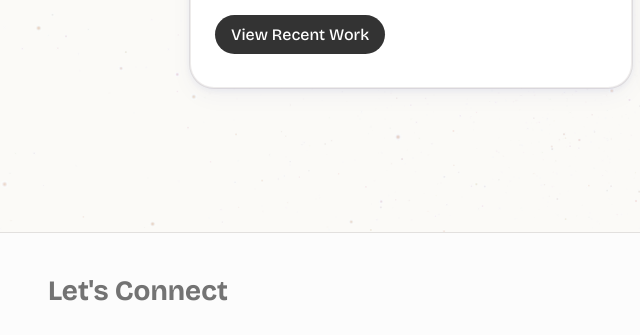
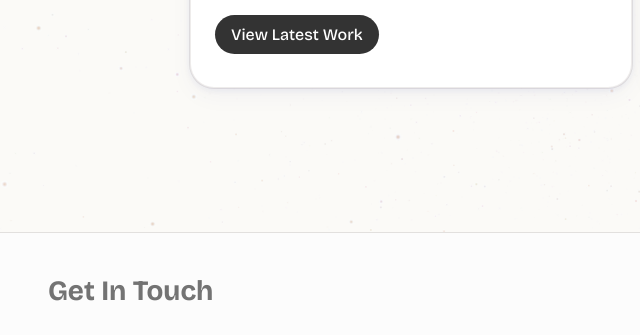
Before and after one commit to Elapache98/demo, a website with bundled scripts: page index.html in a window 1280 px wide. Shown: the part 462-797 px from the top of the page, 0-640 px from the left. Built offline with nearby package versions, Linux system fonts and the light colour scheme; animation ran at ten frames a second; files whose address does not match are found by name.

Commit message:
Shovel: update index.html

```diff
--- a/index.html
+++ b/index.html
@@ -114,7 +114,7 @@
     <main class="landing-content" data-shovel-source="styles.css:.landing-content" data-shovel-tag="card">
       <h1 data-shovel-source="styles.css:.landing-content h1" data-shovel-content="index.html:hero-title" data-shovel-tag="h1">Hey, I'm<br>Adé O. Obayomi</h1>
       <p data-shovel-source="styles.css:p" data-shovel-content="index.html:hero-intro" data-shovel-tag="p">Product designer @ Forbes with a focus on consumer experiences and internal tools. Work includes habit formation, growth, retention, and 0 to 1 products.</p>
-      <button id="actionButton" data-shovel-source="styles.css:#actionButton" data-shovel-content="index.html:hero-cta" data-shovel-tag="button">View Recent Work</button>
+      <button id="actionButton" data-shovel-source="styles.css:#actionButton" data-shovel-content="index.html:hero-cta" data-shovel-tag="button">View Latest Work</button>
     </main>
     <div class="landing-content" data-shovel-source="styles.css:.landing-content" data-shovel-tag="card">
       <h3 data-shovel-source="styles.css:h3" data-shovel-content="index.html:photos-title" data-shovel-tag="h3">Some Photos</h3>
@@ -128,7 +128,7 @@
   </div>
   <!-- <div class="content-divider">end of content</div> -->
   <div class="last-row" data-shovel-source="styles.css:.last-row" data-shovel-tag="footer">
-    <h4 data-shovel-source="styles.css:h4" data-shovel-content="index.html:footer-title" data-shovel-tag="h4">Let's Connect</h4>
+    <h4 data-shovel-source="styles.css:h4" data-shovel-content="index.html:footer-title" data-shovel-tag="h4">Get In Touch</h4>
     <div class="last-row-content">
     <div class="social-row">
       <button class="sec-btn" id="linkedinBtn" aria-label="LinkedIn" data-shovel-source="styles.css:.sec-btn" data-shovel-tag="button">
```
